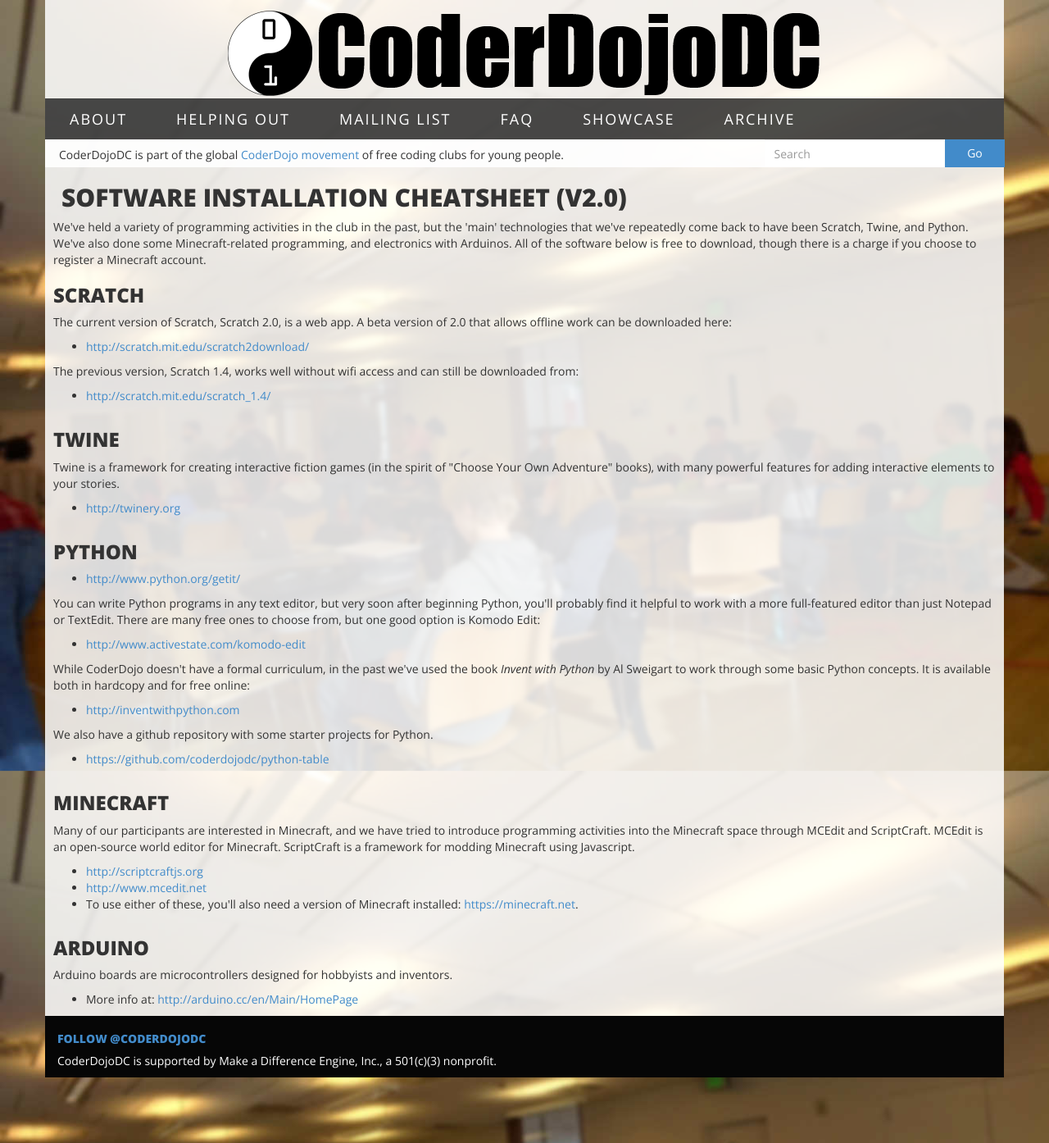
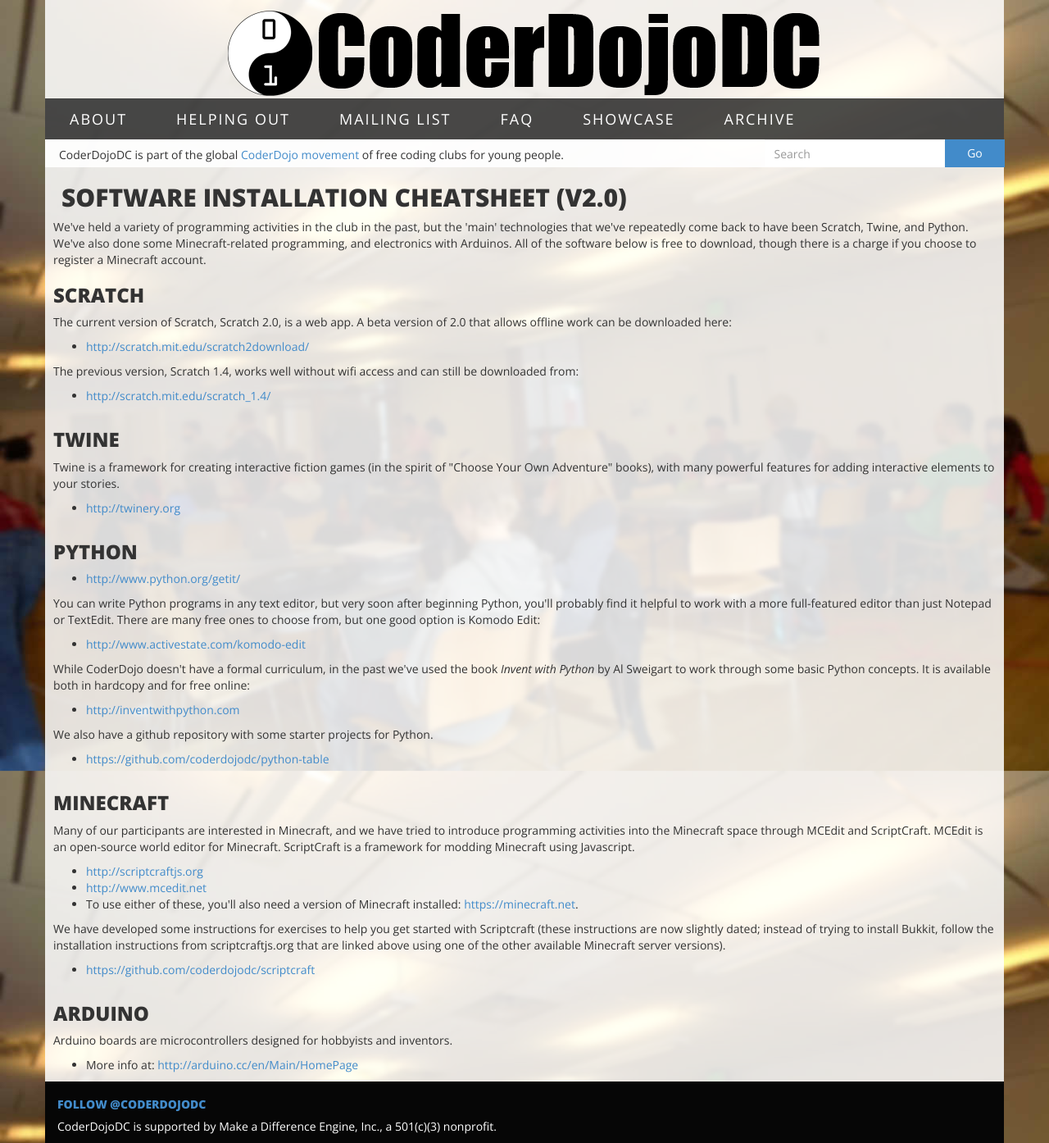
Before and after one commit to CoderDojoDC/CoderDojoDC.github.io, a Jekyll site: the page built from installation.html, in a window 1280 px wide. Shown: the whole page at 82% size. Built offline with Jekyll 4.4.1, drawn with Linux system fonts in a browser that asks for light colours; Markdown is read by kramdown in place of the engine named in the settings; comment, search, counter and statistics services are not loaded.

Commit message:
scriptcraft activity link

```diff
--- a/installation.html
+++ b/installation.html
@@ -41,6 +41,10 @@ layout: default
 <li><a href="http://www.mcedit.net">http://www.mcedit.net</a></li>
 <li>To use either of these, you'll also need a version of Minecraft installed: <a href="https://minecraft.net">https://minecraft.net</a>.</li>
 </ul>
+<p>We have developed some instructions for exercises to help you get started with Scriptcraft (these instructions are now slightly dated; instead of trying to install Bukkit, follow the installation instructions from scriptcraftjs.org that are linked above using one of the other available Minecraft server versions).</p>
+<ul>
+<li><a href="https://github.com/coderdojodc/scriptcraft">https://github.com/coderdojodc/scriptcraft</a></li>
+</ul>
 <h3>Arduino</h3>
 <p>Arduino boards are microcontrollers designed for hobbyists and inventors.</p>
 <ul>
```
